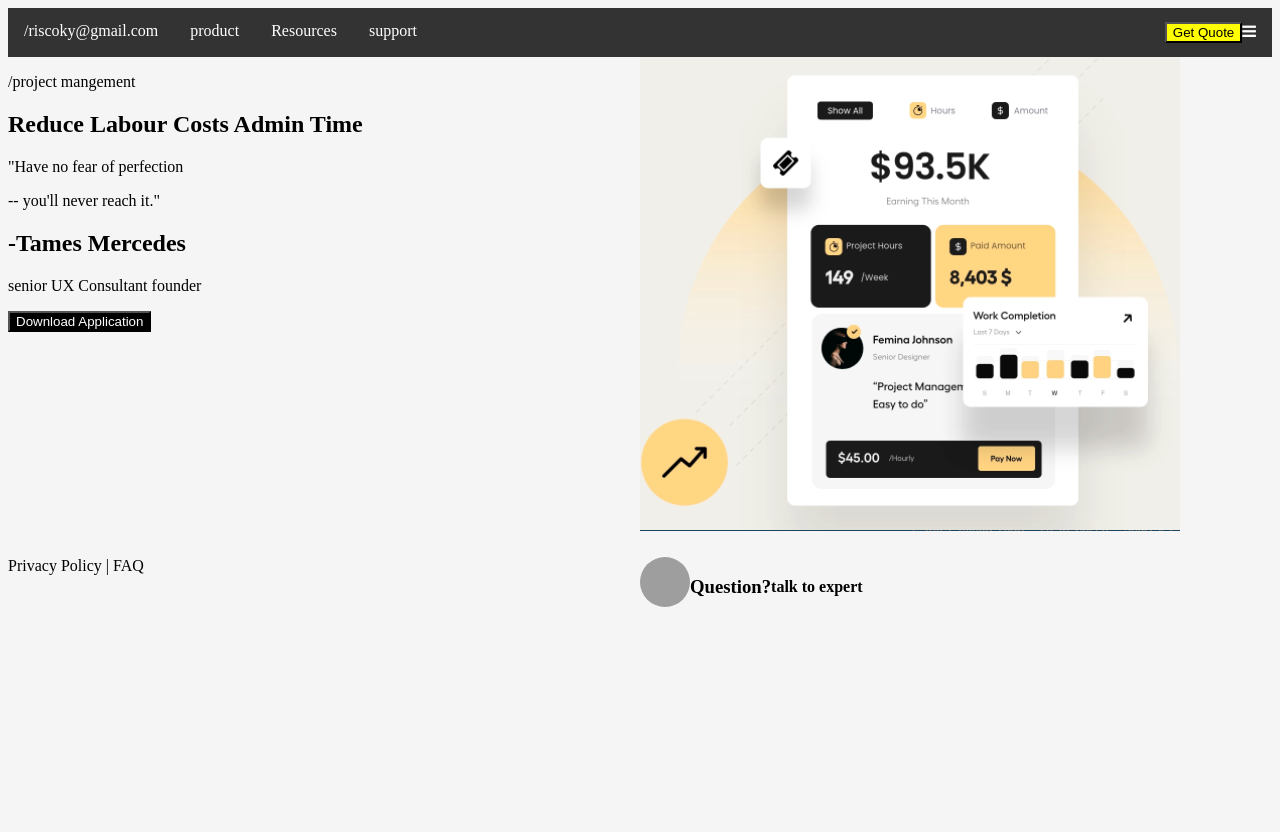
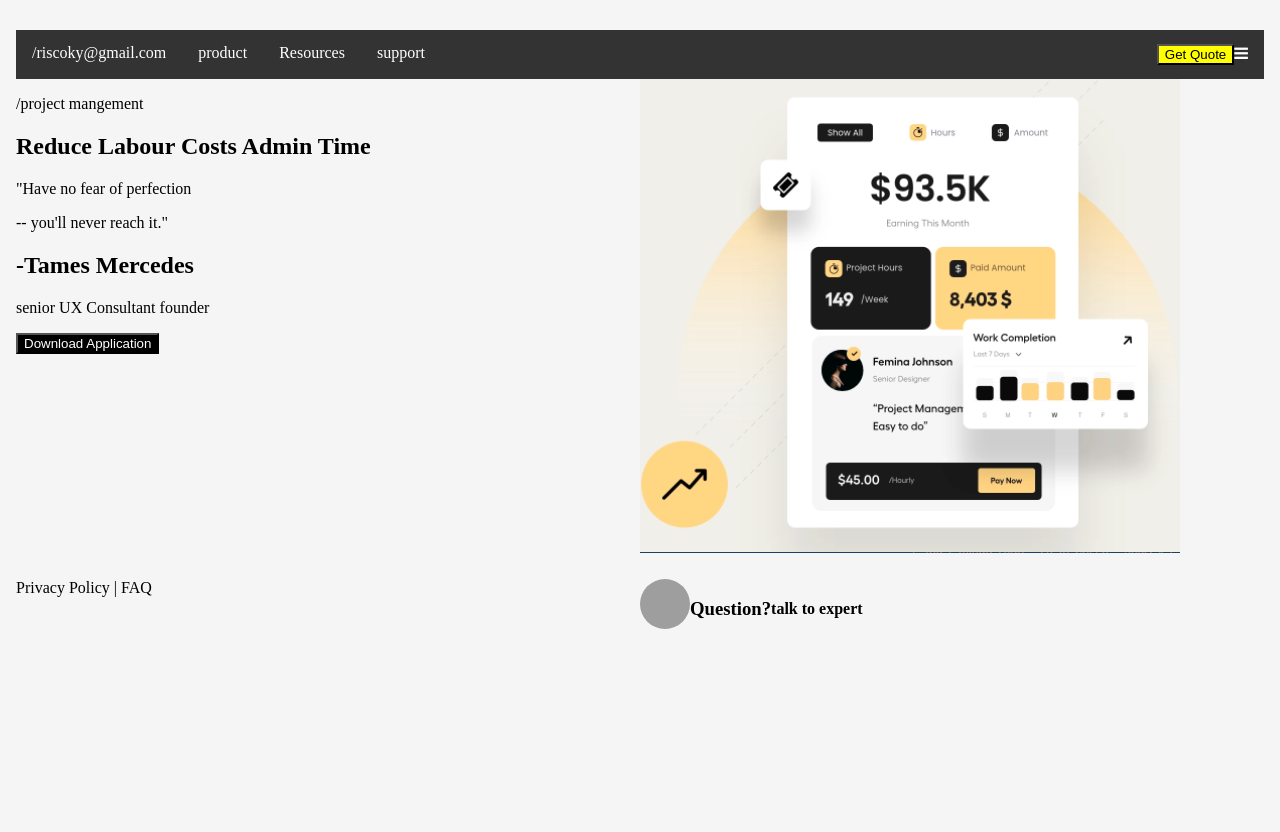
Before and after one commit to riscoky/Landing-page, a plain HTML site: page index.html in a window 1280 px wide. Drawn offline with Linux system fonts and the light colour scheme; grey boxes are pictures that could not be loaded.

Commit message:
initial files

```diff
--- a/index.html
+++ b/index.html
@@ -9,7 +9,7 @@
     <title>landing page</title>
 </head>
 <body>
-    <main>
+    <main id="main">
 <nav>
 
     <div >
--- a/style.css
+++ b/style.css
@@ -71,3 +71,7 @@ button{
 .nav-right{
     float: right;
 }
+#main{
+    margin: 30px 8px;
+    border-radius: 5px;
+}
```
